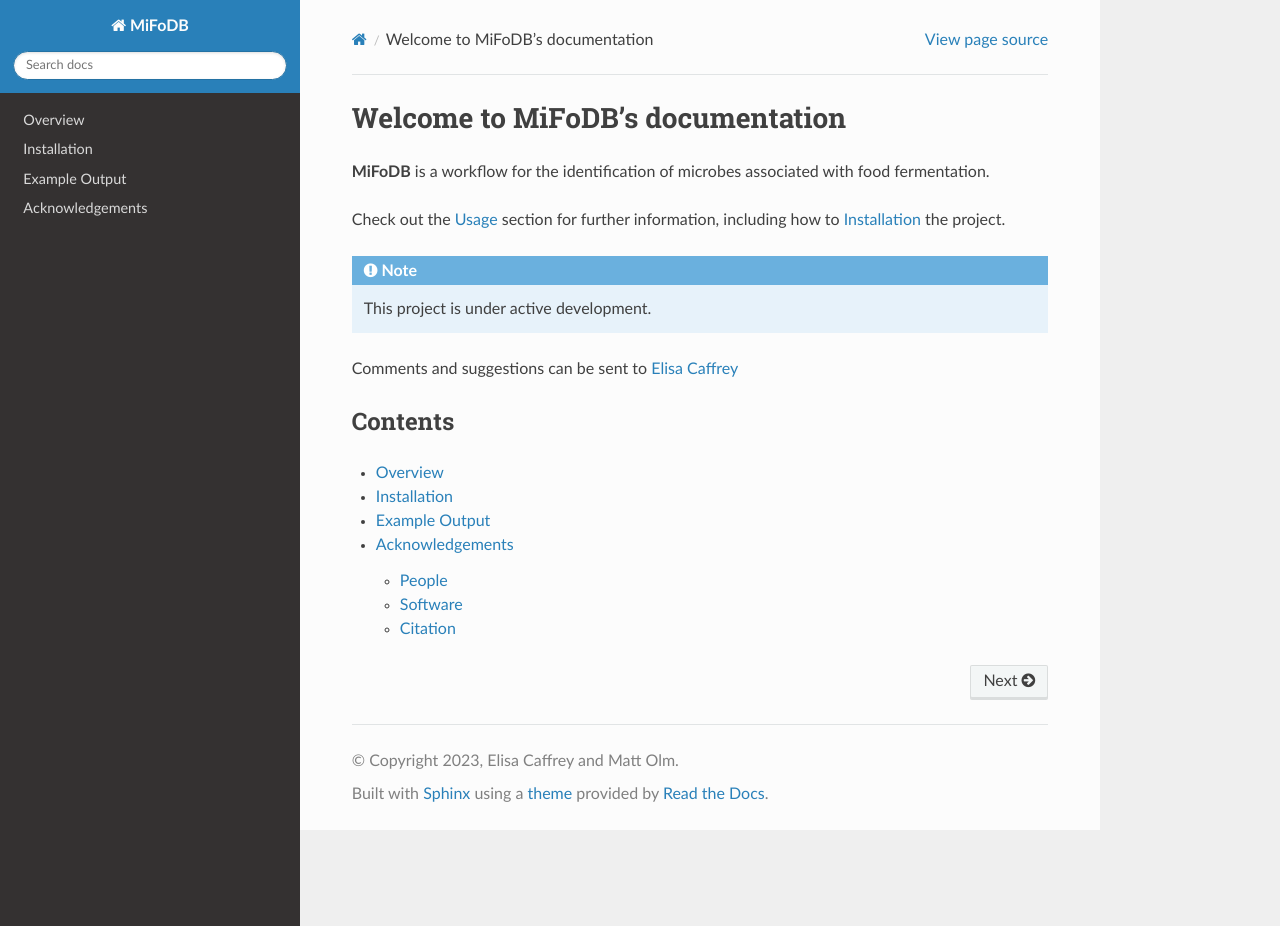
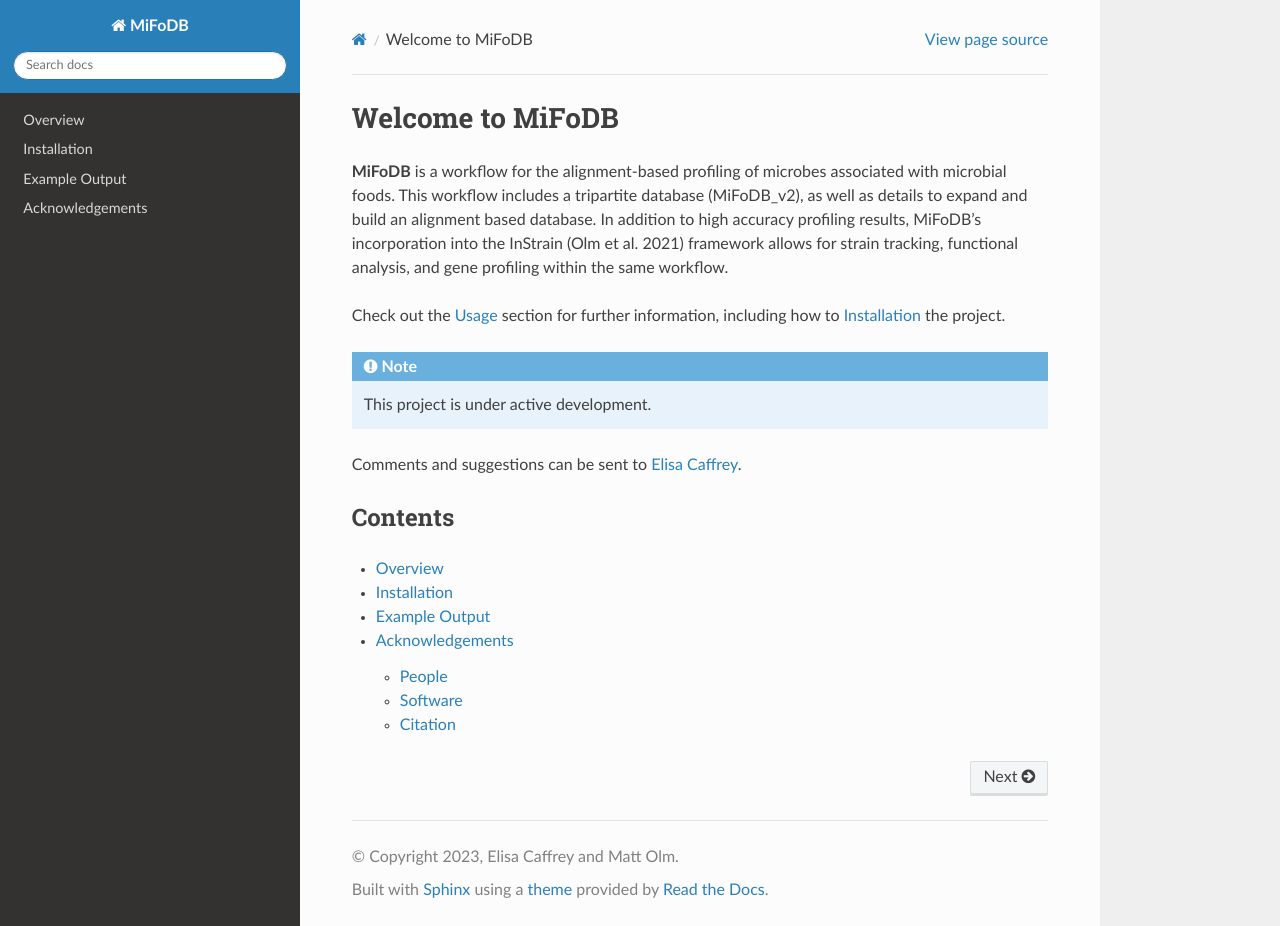
Before and after one commit to elisacaffrey/MiFoDB, a Sphinx documentation site: the page built from docs/source/index.rst, in a window 1280 px wide and 926 px high. Built offline with Sphinx 7.4.7 and the Read the Docs theme 2.0.0, drawn with Linux system fonts in a browser that asks for light colours.

Commit message:
Update index.rst

```diff
--- a/docs/source/index.rst
+++ b/docs/source/index.rst
@@ -1,7 +1,10 @@
-Welcome to MiFoDB's documentation
+Welcome to MiFoDB
 ===================================
 
-**MiFoDB** is a workflow for the identification of microbes associated with food fermentation.
+**MiFoDB** is a workflow for the alignment-based profiling of microbes associated with microbial foods.
+This workflow includes a tripartite database (MiFoDB_v2), as well as details to expand and build an alignment based database.
+In addition to high accuracy profiling results, MiFoDB's incorporation into the InStrain (Olm et al. 2021) framework allows for strain tracking, functional analysis, and gene profiling within the same workflow.
+
 
 Check out the :doc:`usage` section for further information, including
 how to :ref:`installation` the project.
@@ -10,7 +13,7 @@ how to :ref:`installation` the project.
 
    This project is under active development.
 
-Comments and suggestions can be sent to `Elisa Caffrey <ecaffrey@stanford.edu>`_
+Comments and suggestions can be sent to `Elisa Caffrey <ecaffrey@stanford.edu>`_.
 
 Contents
 --------
```
